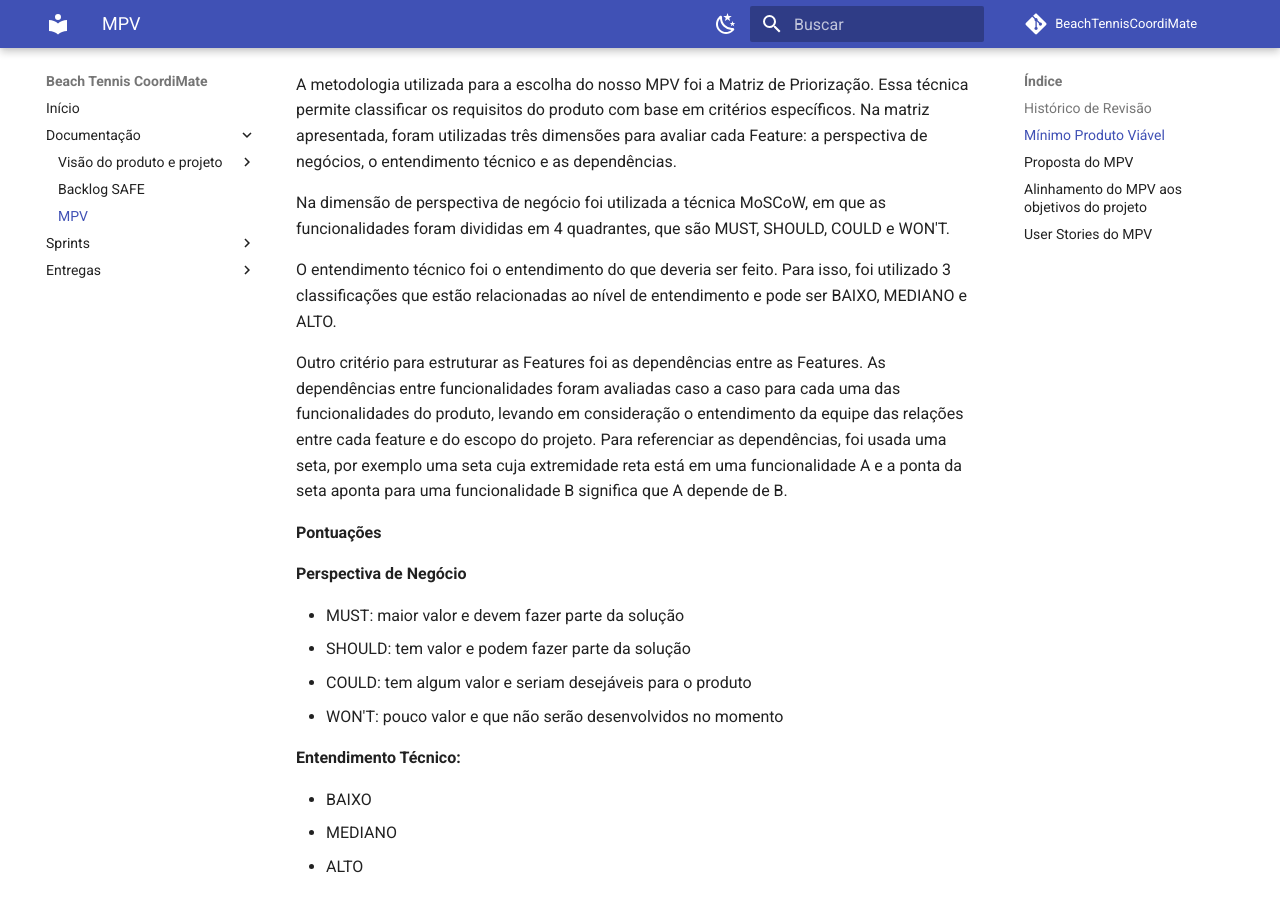
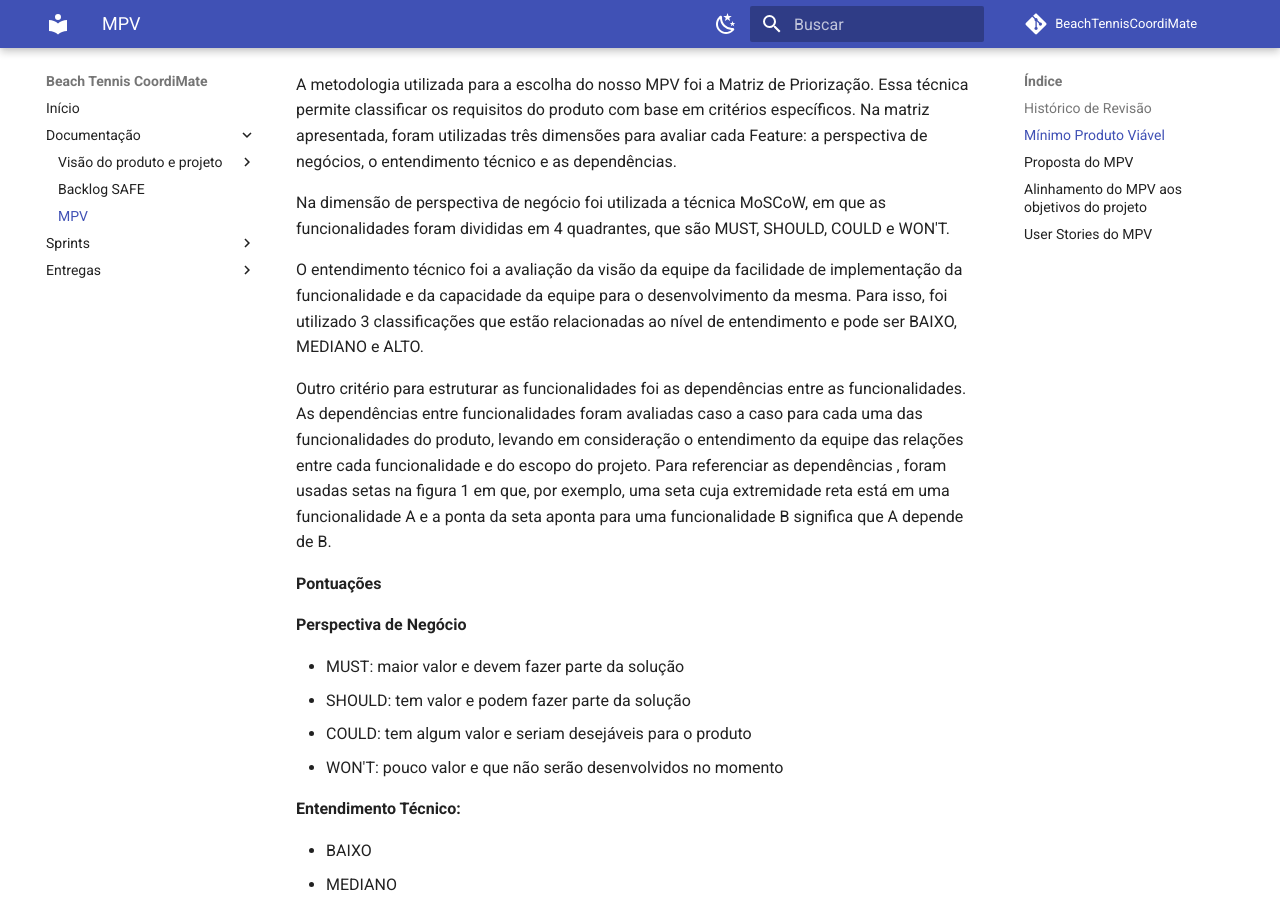
Before and after one commit to mdsreq-fga-unb/2023-2-BeachTennisCoordiMate, an MkDocs documentation site: the page built from docs/mvp.md, in a window 1280 px wide and 900 px high, scrolled down 301 px. Built offline with MkDocs 1.6.1 and Material for MkDocs 9.7.7, drawn with Linux system fonts in a browser that asks for light colours; nearby versions of some CDN libraries; comment, search, counter and statistics services are not loaded.

Commit message:
adiciona video entrega 2 e atualiza mvp

```diff
--- a/docs/mvp.md
+++ b/docs/mvp.md
@@ -15,9 +15,9 @@ A metodologia utilizada para a escolha do nosso MPV foi a Matriz de Priorizaçã
 
 Na dimensão de perspectiva de negócio foi utilizada a técnica MoSCoW, em que as funcionalidades foram divididas em 4 quadrantes, que são MUST, SHOULD, COULD e WON'T.
 
-O entendimento técnico foi o entendimento do que deveria ser feito. Para isso, foi utilizado 3 classificações que estão relacionadas ao nível de entendimento e pode ser BAIXO, MEDIANO e ALTO.
+O entendimento técnico foi a avaliação da visão da equipe da facilidade de implementação da funcionalidade e da capacidade da equipe para o desenvolvimento da mesma. Para isso, foi utilizado 3 classificações que estão relacionadas ao nível de entendimento e pode ser BAIXO, MEDIANO e ALTO.
 
-Outro critério para estruturar as Features foi as dependências entre as Features. As dependências entre funcionalidades foram avaliadas caso a caso para cada uma das funcionalidades do produto, levando em consideração o entendimento da equipe das relações entre cada feature e do escopo do projeto. Para referenciar as dependências, foi usada uma seta, por exemplo uma seta cuja extremidade reta está em uma funcionalidade A e a ponta da seta aponta para uma funcionalidade B significa que A depende de B.
+Outro critério para estruturar as funcionalidades foi as dependências entre as funcionalidades. As dependências entre funcionalidades foram avaliadas caso a caso para cada uma das funcionalidades do produto, levando em consideração o entendimento da equipe das relações entre cada funcionalidade e do escopo do projeto. Para referenciar as dependências , foram usadas setas na figura 1 em que, por exemplo, uma seta cuja extremidade reta está em uma funcionalidade A e a ponta da seta aponta para uma funcionalidade B significa que A depende de B.
 
 **Pontuações**
 
```
Also changed, not shown: docs/entregas/1.entrega-unidade1.md (+2 -0 lines), docs/entregas/2.entrega-unidade2.md (+5 -1 lines).
